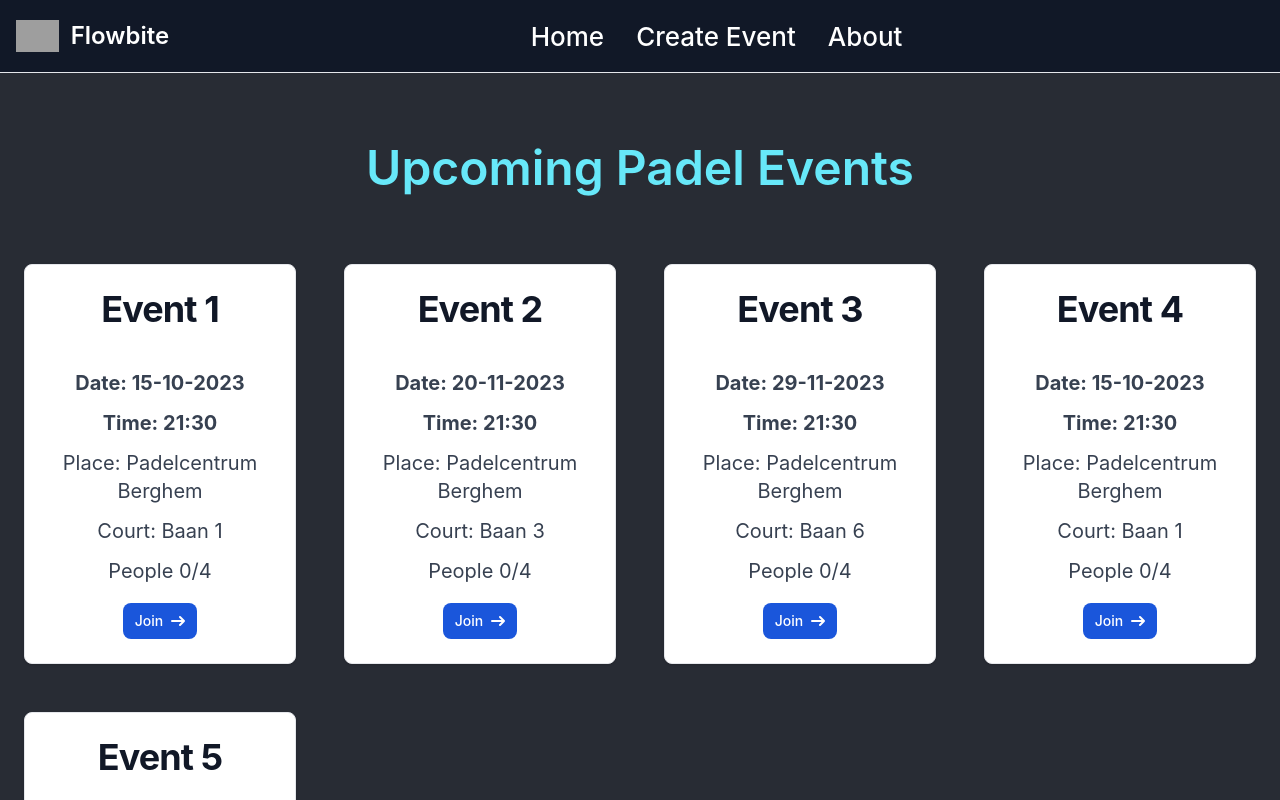
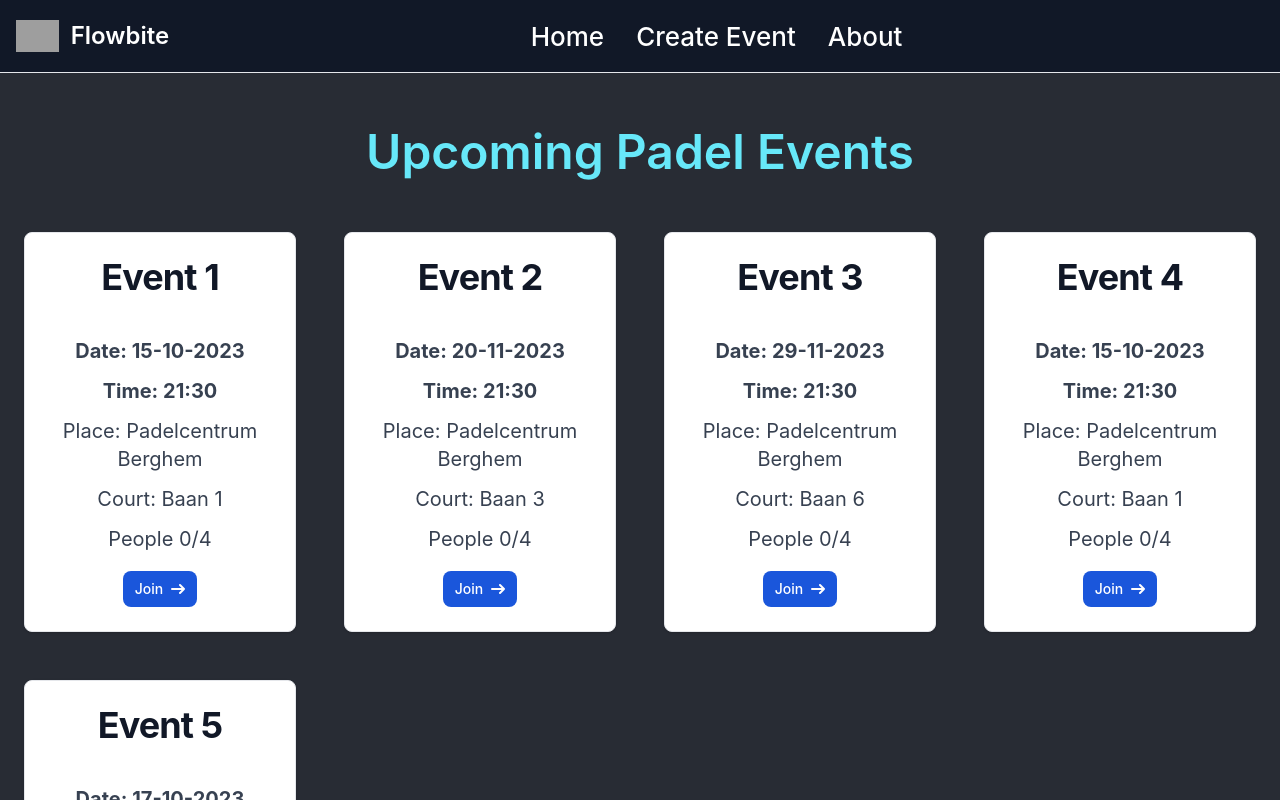
Before and after one commit to PadelApplication/PadelFrontend, a React (Create React App) app: page /events in a window 1280 px wide. Shown: the top 800 px of the page. Built offline with nearby package versions, Linux system fonts and the light colour scheme; grey boxes are pictures that could not be loaded.

Commit message:
small padding fix

```diff
--- a/src/Components/Events/EventList.js
+++ b/src/Components/Events/EventList.js
@@ -39,7 +39,7 @@ function EventList({ token }) {
 
     return (
         <div className="max-w-max">
-            <h1 className={"p-12 text-5xl text-cyan-300 font-semibold static"}>
+            <h1 className={"p-8 text-5xl text-cyan-300 font-semibold static"}>
                 Upcoming Padel Events
             </h1>
             <div className={"grid grid-cols-1 sm:grid-cols-2 md:grid-cols-3 lg:grid-cols-4"}>
```
